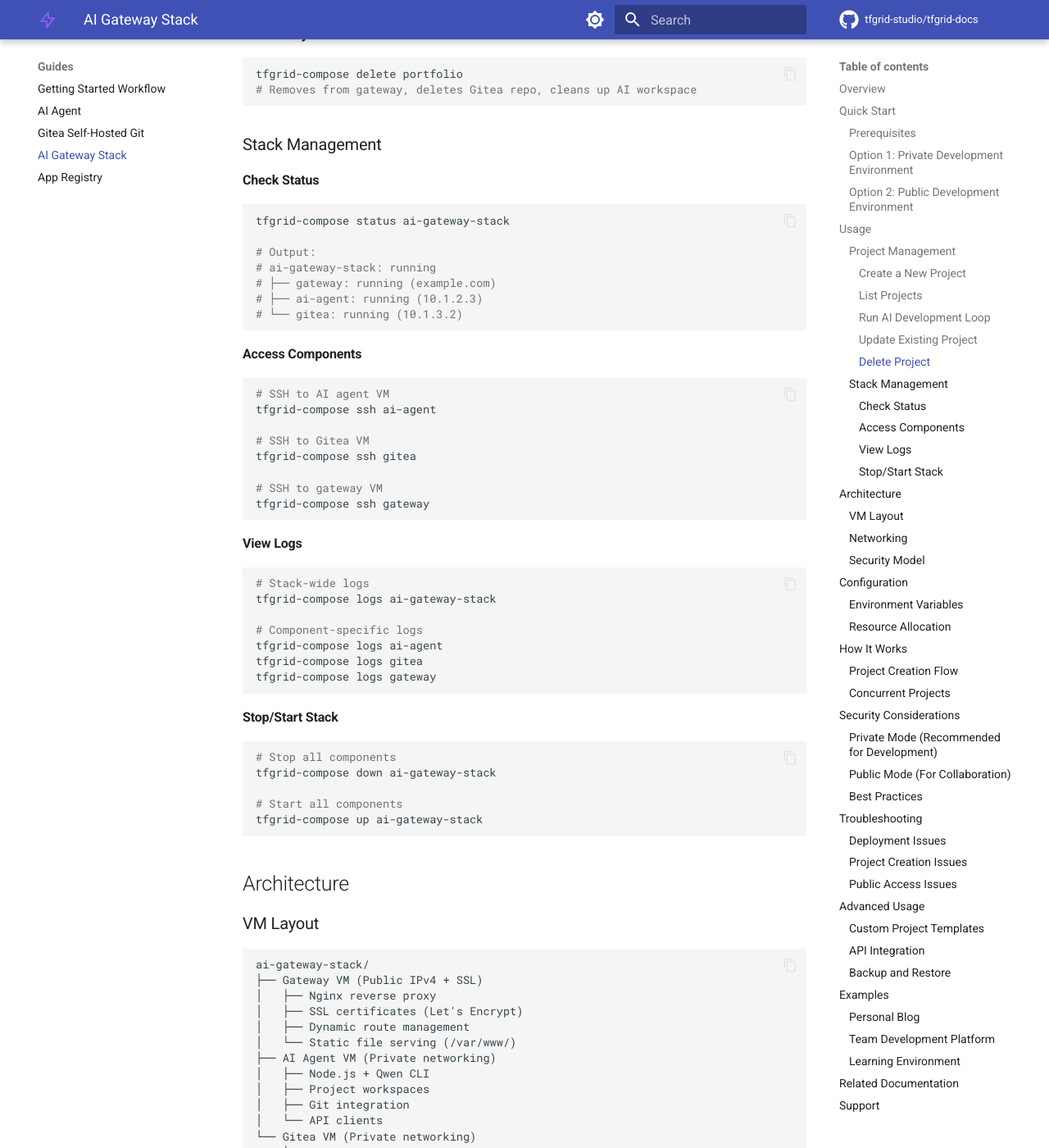
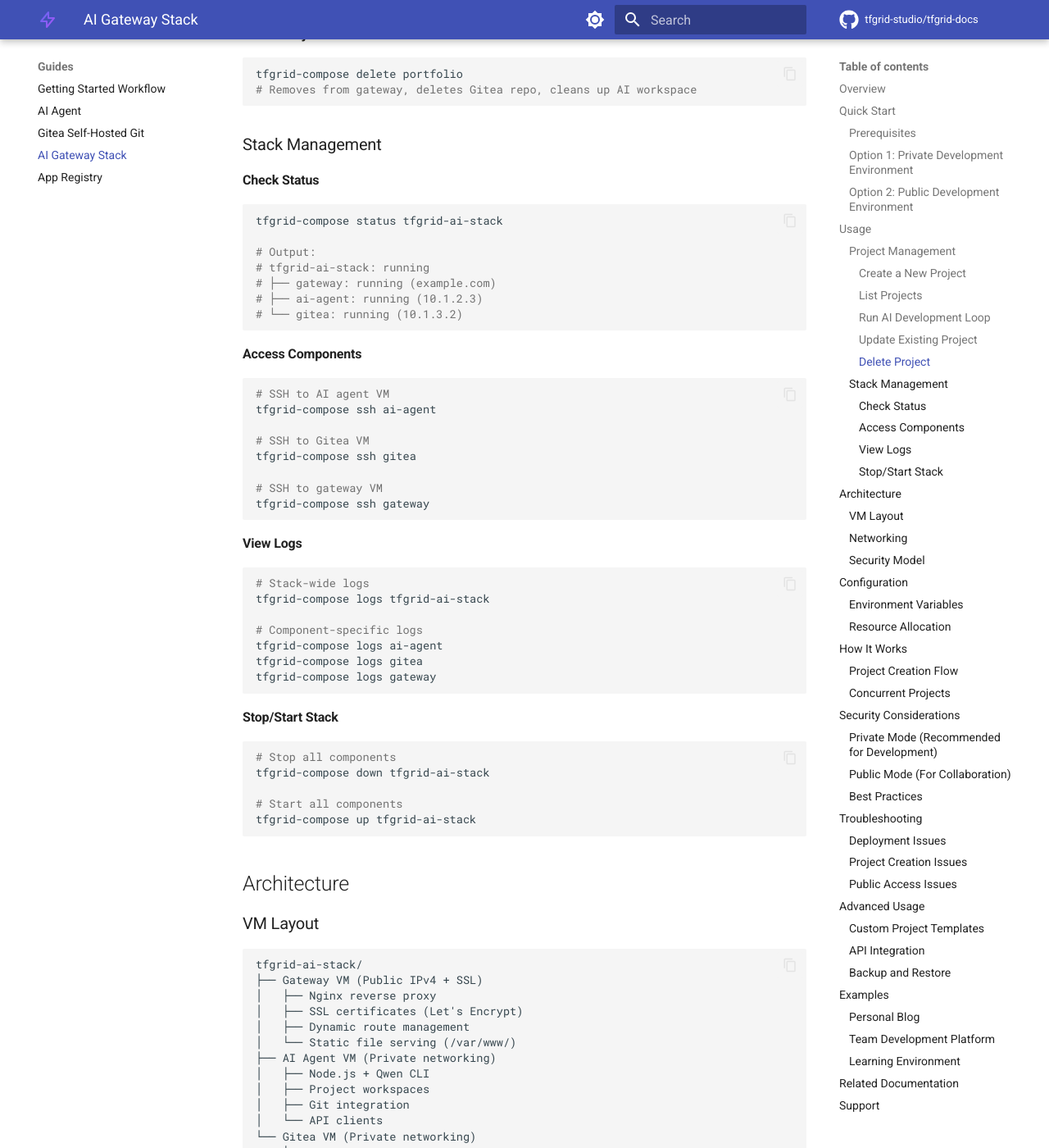
Before and after one commit to tfgrid-studio/tfgrid-docs, an MkDocs documentation site: the page built from docs/guides/ai-gateway-stack.md, in a window 1280 px wide and 1400 px high, scrolled down 2569 px. Shown: the whole window at 82% size. Built offline with MkDocs 1.6.1 and Material for MkDocs 9.7.7, drawn with Linux system fonts in a browser that asks for light colours; comment, search, counter and statistics services are not loaded; the version menu is left out; some of the changed text lies outside the part shown.

Commit message:
docs: Rename AI Gateway Stack to TFGrid AI Stack throughout documentation

````diff
--- a/docs/guides/ai-gateway-stack.md
+++ b/docs/guides/ai-gateway-stack.md
@@ -1,4 +1,4 @@
-# AI Gateway Stack Guide
+# TFGrid AI Stack Guide
 
 **Complete AI-powered development environment with integrated Git hosting and live deployment.**
 
@@ -28,10 +28,10 @@
 
 ```bash
 # Search for the stack in registry
-tfgrid-compose search ai-gateway-stack
+tfgrid-compose search tfgrid-ai-stack
 
 # Deploy private stack
-tfgrid-compose up ai-gateway-stack
+tfgrid-compose up tfgrid-ai-stack
 
 # Get access information
 tfgrid-compose launch
@@ -48,7 +48,7 @@
 
 ```bash
 # Deploy with custom domain
-tfgrid-compose up ai-gateway-stack --domain example.com
+tfgrid-compose up tfgrid-ai-stack --domain example.com
 
 # Initialize admin access
 tfgrid-compose init
@@ -114,10 +114,10 @@
 
 #### Check Status
 ```bash
-tfgrid-compose status ai-gateway-stack
+tfgrid-compose status tfgrid-ai-stack
 
 # Output:
-# ai-gateway-stack: running
+# tfgrid-ai-stack: running
 # ├── gateway: running (example.com)
 # ├── ai-agent: running (10.1.2.3)
 # └── gitea: running (10.1.3.2)
@@ -138,7 +138,7 @@
 #### View Logs
 ```bash
 # Stack-wide logs
-tfgrid-compose logs ai-gateway-stack
+tfgrid-compose logs tfgrid-ai-stack
 
 # Component-specific logs
 tfgrid-compose logs ai-agent
@@ -149,10 +149,10 @@
 #### Stop/Start Stack
 ```bash
 # Stop all components
-tfgrid-compose down ai-gateway-stack
+tfgrid-compose down tfgrid-ai-stack
 
 # Start all components
-tfgrid-compose up ai-gateway-stack
+tfgrid-compose up tfgrid-ai-stack
 ```
 
 ## Architecture
@@ -160,7 +160,7 @@
 ### VM Layout
 
 ```
-ai-gateway-stack/
+tfgrid-ai-stack/
 ├── Gateway VM (Public IPv4 + SSL)
 │   ├── Nginx reverse proxy
 │   ├── SSL certificates (Let's Encrypt)
@@ -219,7 +219,7 @@
 export GIT_USER_EMAIL="you@example.com"
 
 # Deploy
-tfgrid-compose up ai-gateway-stack --domain example.com
+tfgrid-compose up tfgrid-ai-stack --domain example.com
 ```
 
 ### Resource Allocation
@@ -309,10 +309,10 @@
 tfgrid-compose doctor
 
 # View detailed logs
-tfgrid-compose logs ai-gateway-stack --verbose
+tfgrid-compose logs tfgrid-ai-stack --verbose
 
 # Retry deployment
-tfgrid-compose up ai-gateway-stack --force
+tfgrid-compose up tfgrid-ai-stack --force
 ```
 
 **Component not accessible:**
@@ -421,28 +421,28 @@
 
 ```bash
 # Backup entire stack
-tfgrid-compose backup ai-gateway-stack
+tfgrid-compose backup tfgrid-ai-stack
 
 # Backup specific component
 tfgrid-compose backup ai-agent
 tfgrid-compose backup gitea
 
 # Restore from backup
-tfgrid-compose restore ai-gateway-stack backup-20251021.tar.gz
+tfgrid-compose restore tfgrid-ai-stack backup-20251021.tar.gz
 ```
 
 ## Examples
 
 ### Personal Blog
 ```bash
-tfgrid-compose up ai-gateway-stack --domain myblog.com
+tfgrid-compose up tfgrid-ai-stack --domain myblog.com
 tfgrid-compose create "personal blog with markdown support"
 # Access: https://myblog.com/blog and https://myblog.com/gitea
 ```
 
 ### Team Development Platform
 ```bash
-tfgrid-compose up ai-gateway-stack --domain dev.team.com
+tfgrid-compose up tfgrid-ai-stack --domain dev.team.com
 tfgrid-compose create "project management dashboard"
 tfgrid-compose create "API backend"
 tfgrid-compose create "mobile app frontend"
@@ -451,7 +451,7 @@
 
 ### Learning Environment
 ```bash
-tfgrid-compose up ai-gateway-stack  # Private mode
+tfgrid-compose up tfgrid-ai-stack  # Private mode
 tfgrid-compose create "React tutorial project"
 tfgrid-compose create "Node.js API example"
 # Safe learning environment with full Git history
````
Also changed, not shown: docs/guides/gitea.md (+2 -2 lines).
